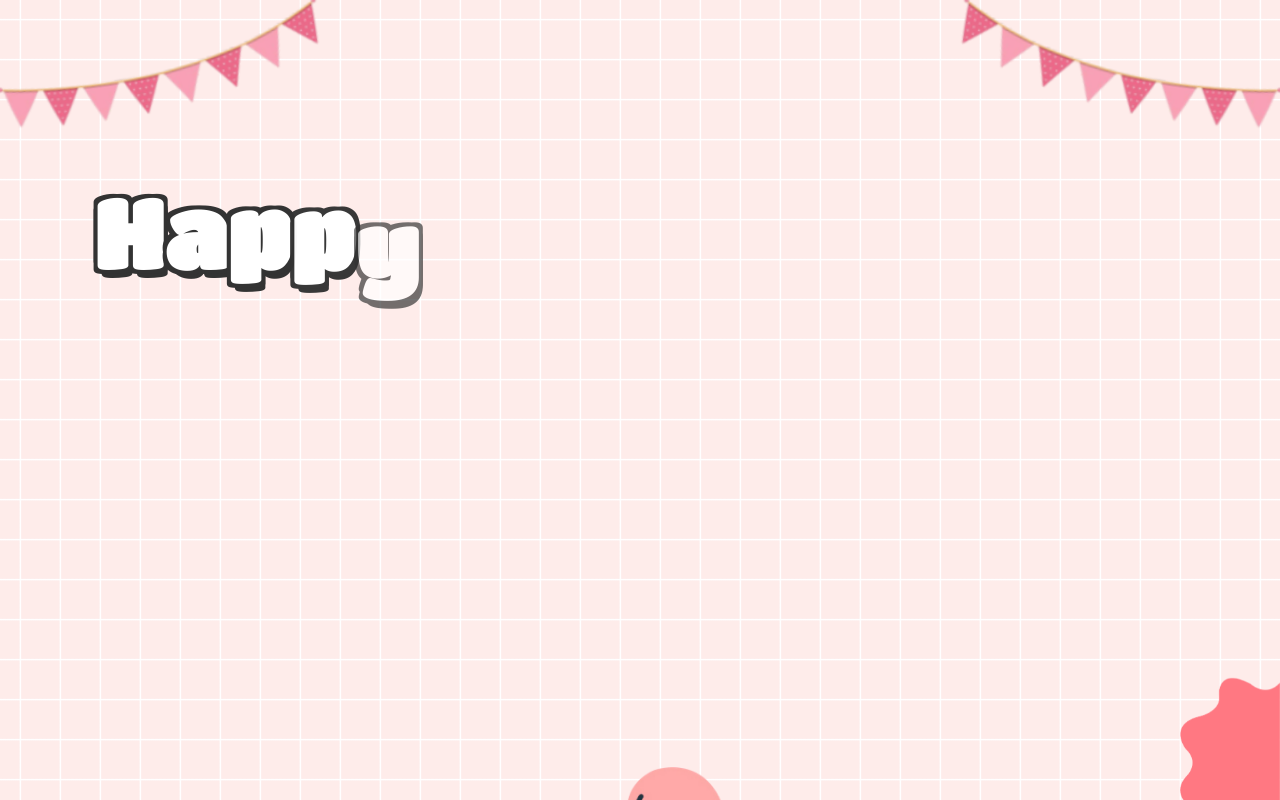
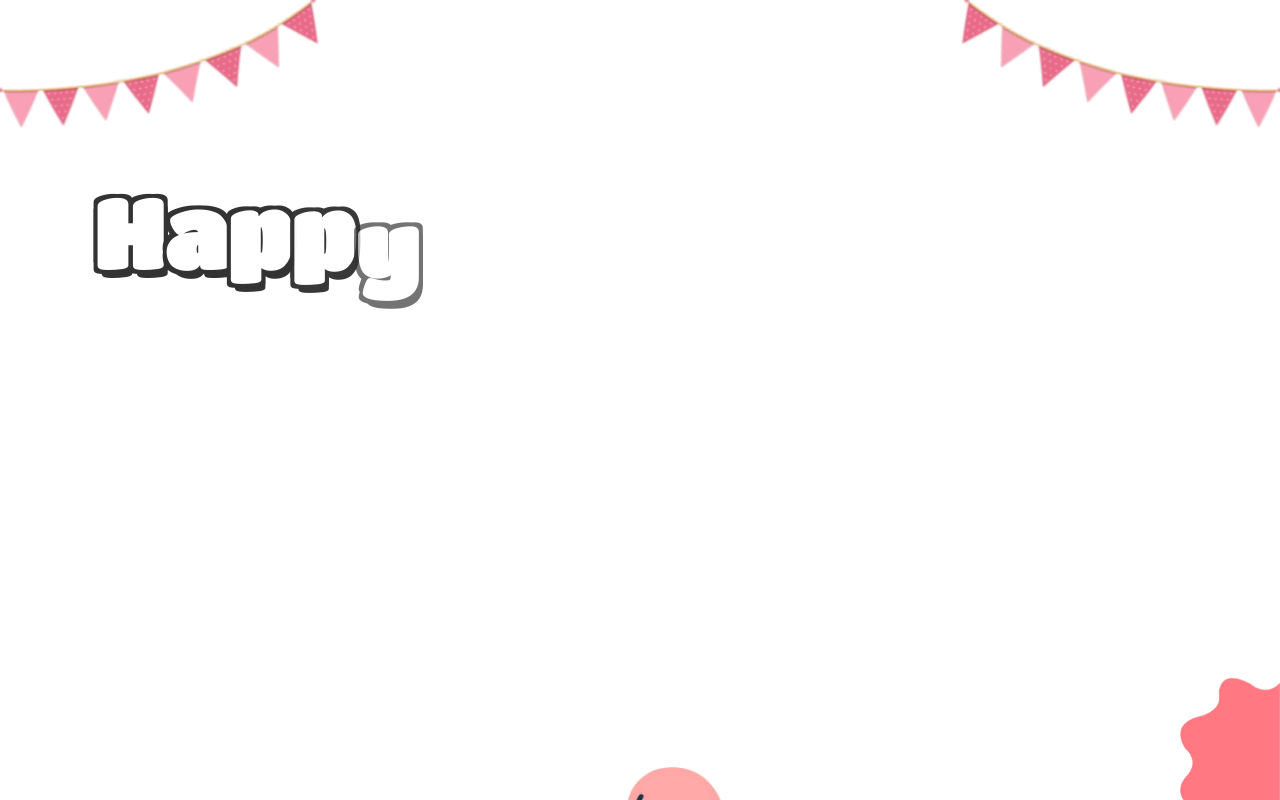
Before and after one commit to nnbgao/Cho_tienphat_snvv, a plain HTML site: page index.html in a window 1280 px wide. Drawn offline with nearby package versions, Linux system fonts and the light colour scheme; files whose address does not match are found by name; a web font is replaced by a local one.

Commit message:
Fix color variable definitions in style.css

```diff
--- a/style.css
+++ b/style.css
@@ -7,12 +7,12 @@
     box-sizing: border-box;
 }
 :root{
-    --color-pink: #feecea;
+    --color-pink: ##eee6db;
     --color-white: #fff;
     --color-black: #333;
-    --color-text-pink: #FF7882;
+    --color-text-pink: ##5d3d19;
     --color-heart: #FF7882;
-    --color-bg-letter: #fff8e4;
+    --color-bg-letter: ##b29881;
     --color-border: #DACCBF;
 }
 html{
```
